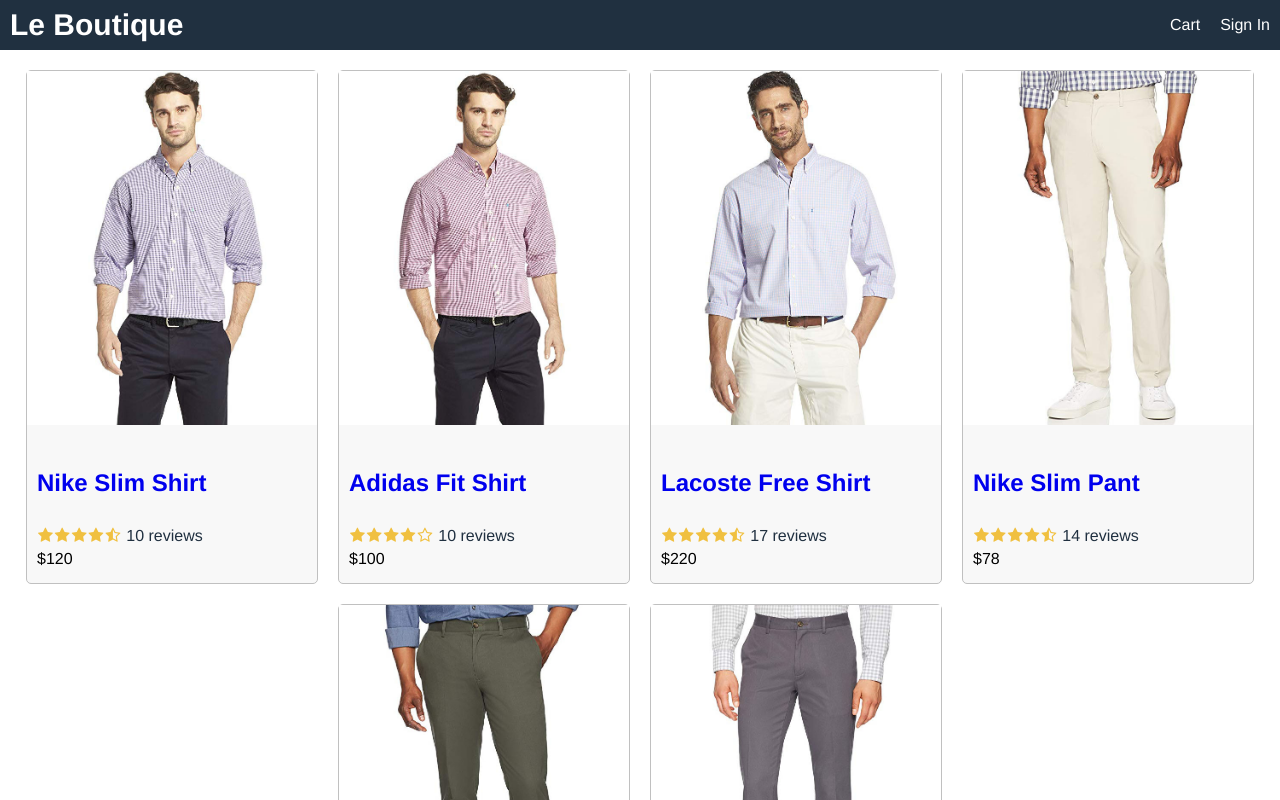
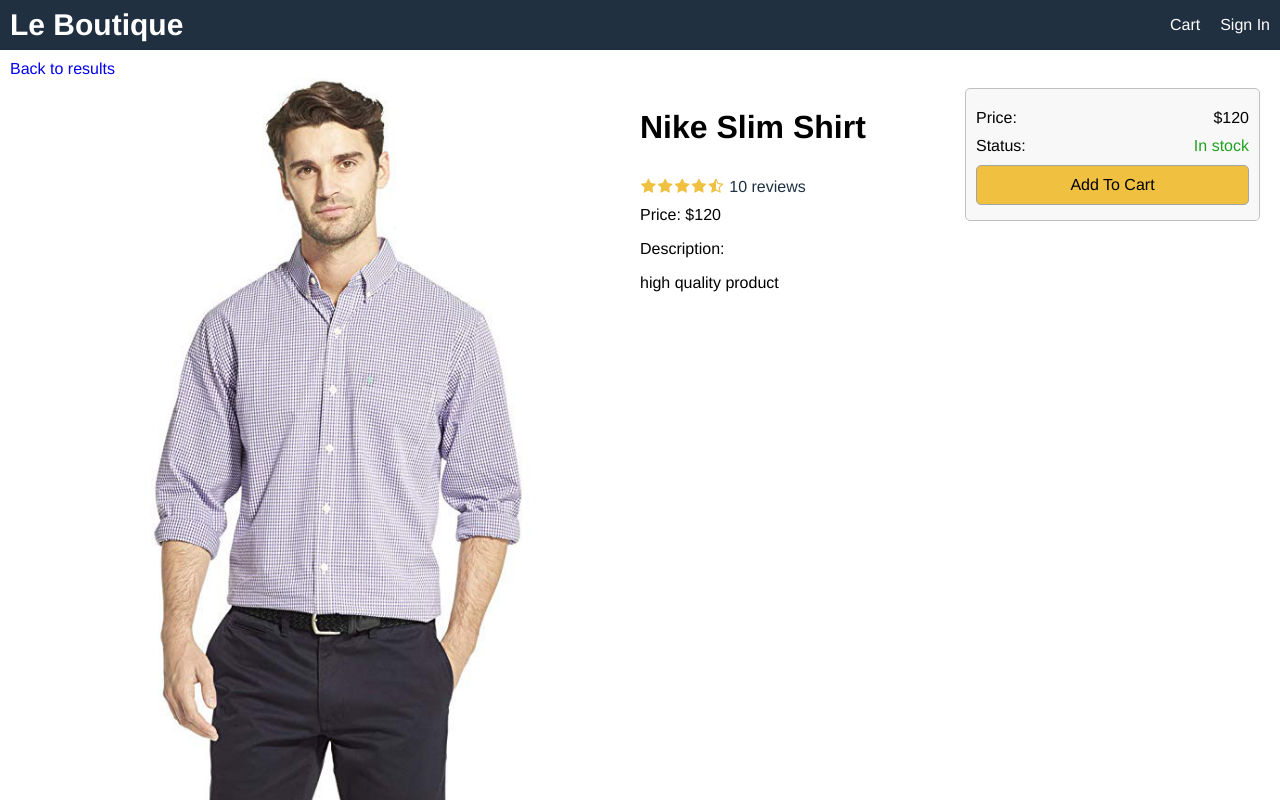
Before and after one commit to Samuel8055/react-ecommerce, a React (Create React App) app in the folder frontend/: page /product/1 in a window 1280 px wide. Shown: the top 800 px of the page. Built offline with nearby package versions, Linux system fonts and the light colour scheme.

Commit message:
Implemented routes, homescreen and productscreen

```diff
--- a/frontend/package.json
+++ b/frontend/package.json
@@ -8,6 +8,7 @@
     "@testing-library/user-event": "^13.5.0",
     "react": "^17.0.2",
     "react-dom": "^17.0.2",
+    "react-router-dom": "^6.2.1",
     "react-scripts": "5.0.0",
     "web-vitals": "^2.1.2"
   },
--- a/frontend/src/App.js
+++ b/frontend/src/App.js
@@ -1,5 +1,6 @@
-import Product from "./components/Product";
-import { data } from "./data";
+import { Route, Routes } from "react-router-dom";
+import HomeScreen from "./screens/HomeScreen";
+import ProductScreen from "./screens/ProductScreen";
 
 const App = () => {
   return (
@@ -17,11 +18,10 @@
       </header>
 
       <main>
-        <div className="row center">
-          {data.products.map((product) => (
-            <Product product={product} key={product._id} />
-          ))}
-        </div>
+        <Routes>
+          <Route path="/" element={<HomeScreen />} exact />
+          <Route path="/product/:id" element={<ProductScreen />} />
+        </Routes>
       </main>
 
       <footer className="row center">All rights reserved.</footer>
--- a/frontend/src/index.css
+++ b/frontend/src/index.css
@@ -63,8 +63,41 @@
   color: #ff8000;
 }
 
+ul {
+  padding: 0;
+  margin: 0;
+}
+
+li {
+  list-style-type: none;
+  margin-top: 1rem;
+}
+
+button {
+  padding: 1rem;
+  border-radius: 0.5rem;
+  border: 0.1rem #a4a4a4 solid;
+  font-size: 1.6rem;
+  font-family: Helvetica, Arial, sans-serif;
+  -webkit-font-smoothing: antialiased;
+  -moz-osx-font-smoothing: grayscale;
+  background-color: #f8f8f8;
+  cursor: pointer;
+}
+
+button:hover {
+  border: 0.1rem #404040 solid;
+}
+
+button.primary {
+  background-color: #f0c040;
+}
+
+button.block {
+  width: 100%;
+}
+
 /* Header */
-
 header a {
   color: #fff;
   padding: 1rem;
@@ -87,6 +120,18 @@
   justify-content: center;
 }
 
+.row.top {
+  align-items: flex-start;
+}
+
+.col-1 {
+  flex: 1 1 25rem;
+}
+
+.col-2 {
+  flex: 2 1 50rem;
+}
+
 /* Image */
 img {
   border: 0.5rem;
@@ -94,6 +139,10 @@
 
 img.medium {
   max-width: 29rem;
+  width: 100%;
+}
+
+img.large {
   width: 100%;
 }
 
@@ -127,3 +176,12 @@
   color: #203040;
   margin-left: 0.5rem;
 }
+
+/* Alerts */
+.success {
+  color: #20a020;
+}
+
+.error {
+  color: #a02020;
+}
--- a/frontend/src/index.js
+++ b/frontend/src/index.js
@@ -1,14 +1,17 @@
-import React from 'react';
-import ReactDOM from 'react-dom';
-import './index.css';
-import App from './App';
-import reportWebVitals from './reportWebVitals';
+import React from "react";
+import ReactDOM from "react-dom";
+import { BrowserRouter as Router } from "react-router-dom";
+import "./index.css";
+import App from "./App";
+import reportWebVitals from "./reportWebVitals";
 
 ReactDOM.render(
   <React.StrictMode>
-    <App />
+    <Router>
+      <App />
+    </Router>
   </React.StrictMode>,
-  document.getElementById('root')
+  document.getElementById("root")
 );
 
 // If you want to start measuring performance in your app, pass a function
--- /dev/null
+++ b/frontend/src/screens/HomeScreen.js
@@ -0,0 +1,15 @@
+import React from "react";
+import Product from "../components/Product";
+import { data } from "../data";
+
+const HomeScreen = () => {
+  return (
+    <div className="row center">
+      {data.products.map((product) => (
+        <Product product={product} key={product._id} />
+      ))}
+    </div>
+  );
+};
+
+export default HomeScreen;
--- /dev/null
+++ b/frontend/src/screens/ProductScreen.js
@@ -0,0 +1,72 @@
+import React from "react";
+import { Link, useParams } from "react-router-dom";
+import Rating from "../components/Rating";
+import { data } from "../data";
+
+const ProductScreen = (props) => {
+  let params = useParams();
+  const product = data.products.find((product) => product._id === params.id);
+
+  if (!product) {
+    return <div>No product found!</div>;
+  }
+
+  return (
+    <div>
+      <Link to="/">Back to results</Link>
+      <div className="row top">
+        <div className="col-2">
+          <img src={product.image} alt={product.name} className="large" />
+        </div>
+
+        <div className="col-1">
+          <ul>
+            <li>
+              <h1>{product.name}</h1>
+            </li>
+            <li>
+              <Rating rating={product.rating} numReviews={product.numReviews} />
+            </li>
+            <li>Price: ${product.price}</li>
+            <li>
+              <p>Description:</p>
+              <p>{product.description}</p>
+            </li>
+          </ul>
+        </div>
+
+        <div className="col-1">
+          <div className="card card-body">
+            <ul>
+              <li>
+                <div className="row">
+                  <div>Price: </div>
+                  <div className="price">${product.price}</div>
+                </div>
+              </li>
+
+              <li>
+                <div className="row">
+                  <div>Status: </div>
+                  <div>
+                    {product.countInStock > 0 ? (
+                      <span className="success">In stock</span>
+                    ) : (
+                      <span className="error">Not available</span>
+                    )}
+                  </div>
+                </div>
+              </li>
+
+              <li>
+                <button className="primary block">Add To Cart</button>
+              </li>
+            </ul>
+          </div>
+        </div>
+      </div>
+    </div>
+  );
+};
+
+export default ProductScreen;
```
Also changed, not shown: 2 other files (tests, documents, lock files or other folders).
